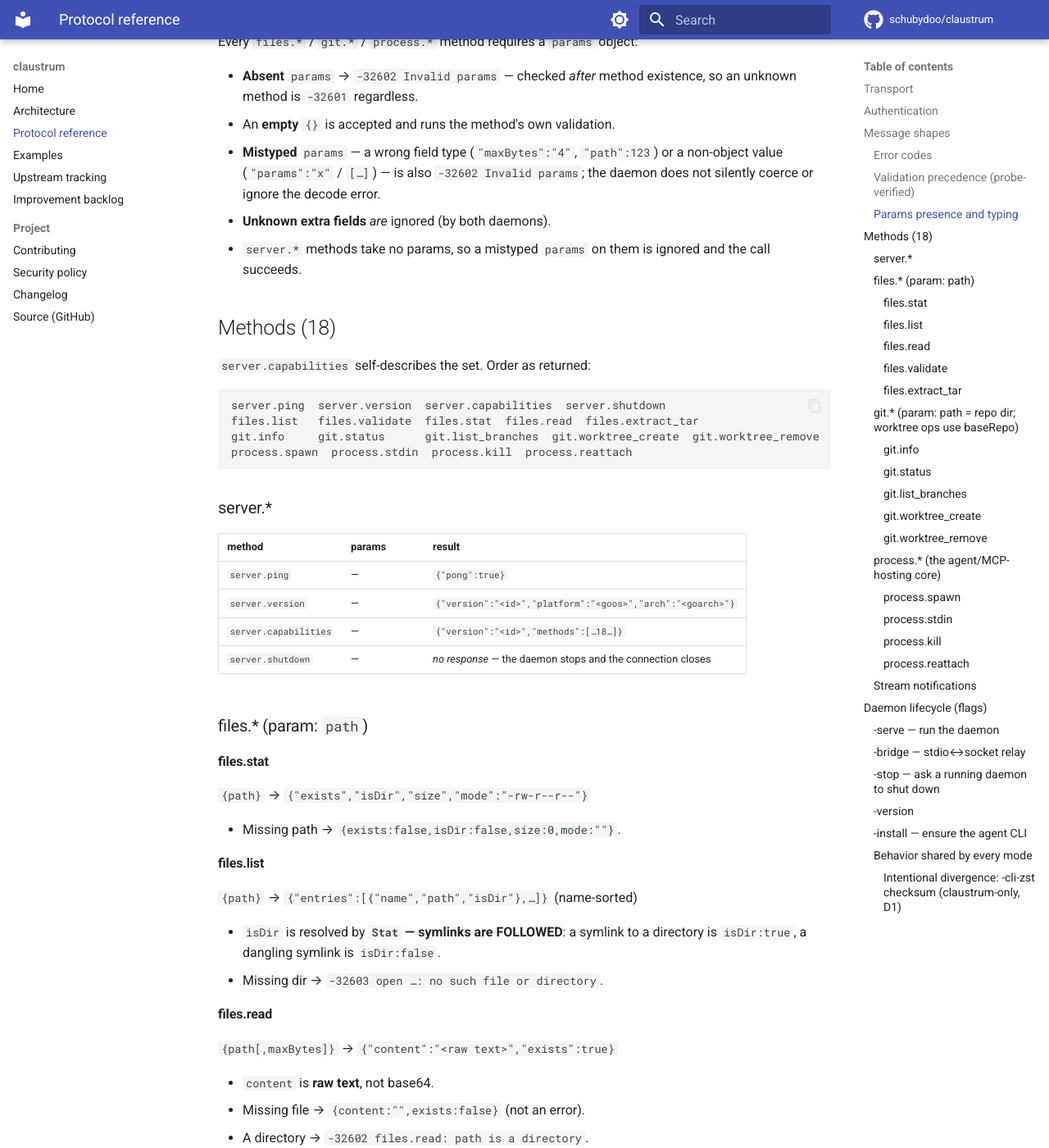
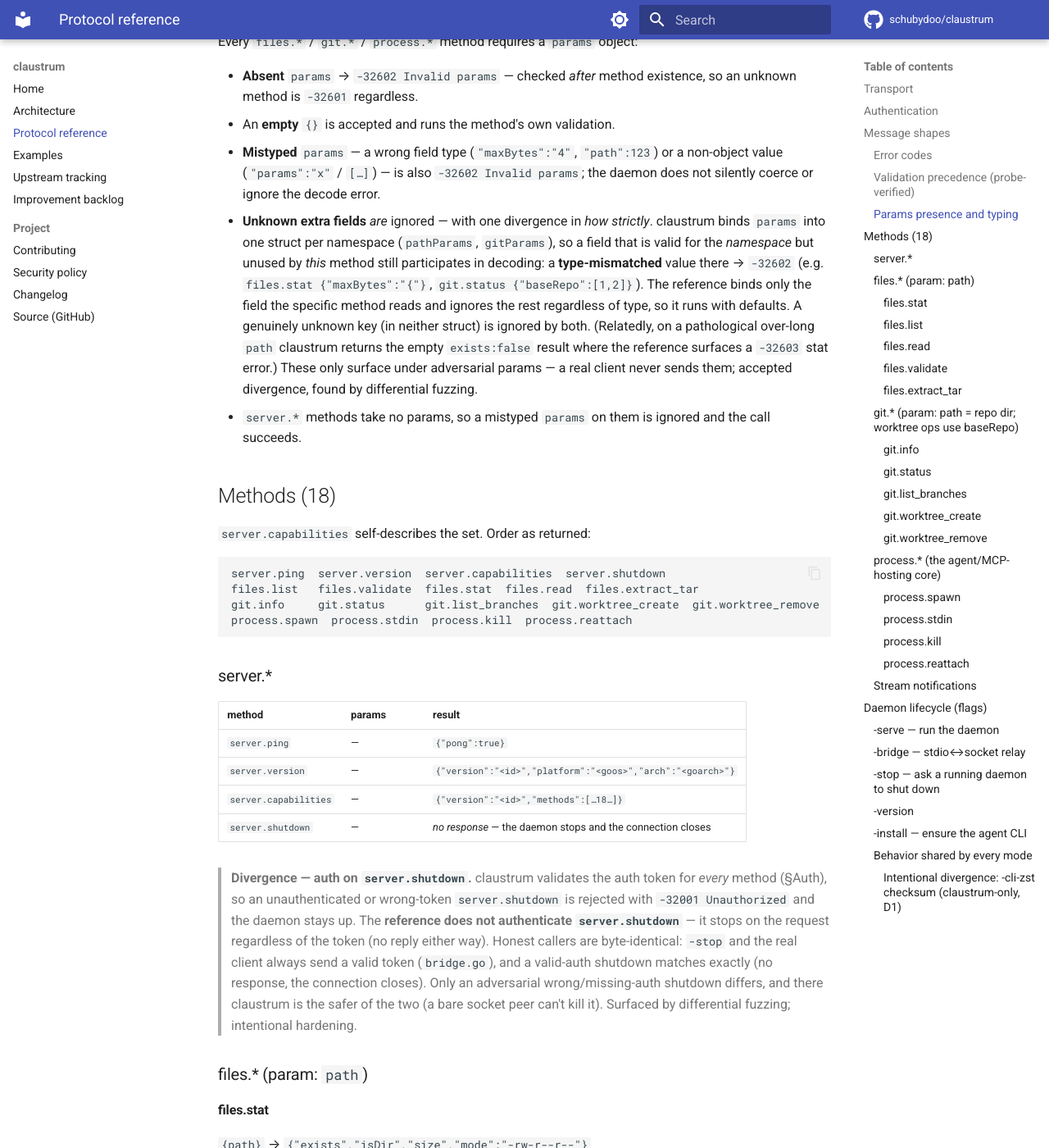
Before and after one commit to schubydoo/claustrum, an MkDocs documentation site: the page built from docs/PROTOCOL.md, in a window 1280 px wide and 1400 px high, scrolled down 1708 px. Shown: the whole window at 82% size. Built offline with MkDocs 1.6.1 and Material for MkDocs 9.7.7, drawn with Linux system fonts in a browser that asks for light colours; comment, search, counter and statistics services are not loaded.

Commit message:
docs: record two reference divergences found by differential fuzzing (#99)
Differential fuzzing (private claustrum vs reference daemon over identical
JSON-RPC corpora) surfaced two intentional/accepted divergences that the
hand-authored frame battery never exercised. Document both in PROTOCOL.md:

- server.shutdown auth: the reference does not authenticate server.shutdown
  (any socket peer can stop it); claustrum requires a valid token and rejects
  the rest with -32001. Honest callers (-stop, the real client) always send a
  valid token, so authenticated shutdown stays byte-identical; only adversarial
  wrong/missing-auth shutdown differs, where claustrum is the safer of the two.

- param strictness: claustrum binds params into one struct per namespace, so a
  type-mismatched value on a field valid for the namespace but unused by the
  method yields -32602, where the reference ignores it and runs with defaults.
  Adversarial-only; a real client never sends such params.

Co-authored-by: Schuby <12485317+schubydoo@users.noreply.github.com>
Co-authored-by: Claude Opus 4.8 (1M context) <noreply@anthropic.com>

```diff
--- a/docs/PROTOCOL.md
+++ b/docs/PROTOCOL.md
@@ -73,7 +73,18 @@ Every `files.*` / `git.*` / `process.*` method requires a `params` object:
   or a non-object value (`"params":"x"` / `[…]`) — is also
   `-32602 Invalid params`; the daemon does not silently coerce or ignore the
   decode error.
-- **Unknown extra fields** *are* ignored (by both daemons).
+- **Unknown extra fields** *are* ignored — with one divergence in *how strictly*.
+  claustrum binds `params` into one struct per namespace (`pathParams`,
+  `gitParams`), so a field that is valid for the *namespace* but unused by *this*
+  method still participates in decoding: a **type-mismatched** value there →
+  `-32602` (e.g. `files.stat {"maxBytes":"{"}`, `git.status {"baseRepo":[1,2]}`).
+  The reference binds only the field the specific method reads and ignores the
+  rest regardless of type, so it runs with defaults. A genuinely unknown key (in
+  neither struct) is ignored by both. (Relatedly, on a pathological over-long
+  `path` claustrum returns the empty `exists:false` result where the reference
+  surfaces a `-32603` stat error.) These only surface under adversarial params —
+  a real client never sends them; accepted divergence, found by differential
+  fuzzing.
 - `server.*` methods take no params, so a mistyped `params` on them is ignored
   and the call succeeds.
 
@@ -96,6 +107,17 @@ process.spawn  process.stdin  process.kill  process.reattach
 | `server.version` | — | `{"version":"<id>","platform":"<goos>","arch":"<goarch>"}` |
 | `server.capabilities` | — | `{"version":"<id>","methods":[…18…]}` |
 | `server.shutdown` | — | *no response* — the daemon stops and the connection closes |
+
+> **Divergence — auth on `server.shutdown`.** claustrum validates the auth token
+> for *every* method (§Auth), so an unauthenticated or wrong-token
+> `server.shutdown` is rejected with `-32001 Unauthorized` and the daemon stays
+> up. The **reference does not authenticate `server.shutdown`** — it stops on the
+> request regardless of the token (no reply either way). Honest callers are
+> byte-identical: `-stop` and the real client always send a valid token
+> (`bridge.go`), and a valid-auth shutdown matches exactly (no response, the
+> connection closes). Only an adversarial wrong/missing-auth shutdown differs,
+> and there claustrum is the safer of the two (a bare socket peer can't kill it).
+> Surfaced by differential fuzzing; intentional hardening.
 
 ### files.* (param: `path`)
 
```
